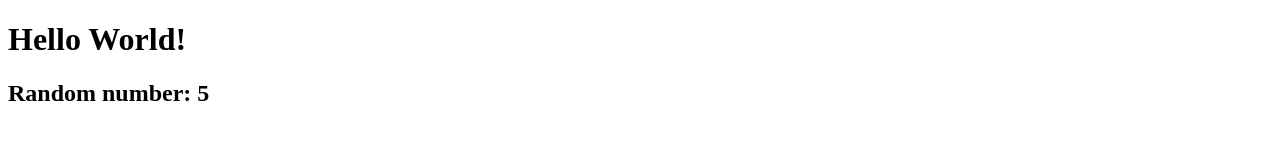
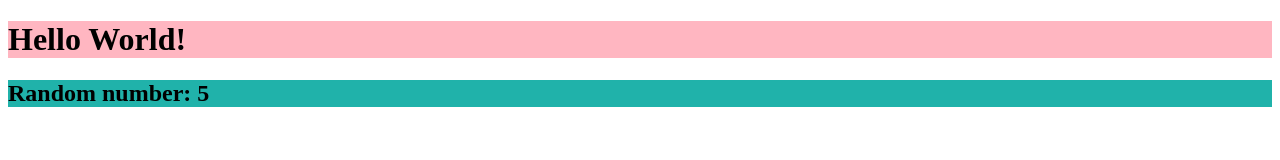
Before and after one commit to bmalvo/Vue_learning, a website: page index.html in a window 1280 px wide. Drawn offline with nearby package versions, Linux system fonts and the light colour scheme.

Commit message:
directives

```diff
--- a/index.html
+++ b/index.html
@@ -4,11 +4,21 @@
     <meta charset="UTF-8">
     <meta name="viewport" content="width=device-width, initial-scale=1.0">
     <title>First page in Vue</title>
+    <style>
+        .pinkBG {
+            background-color: lightpink;
+        }
+        .seagreenBG {
+            background-color: lightseagreen;
+        }
+    </style>
 </head>
 <body>
     <div id="app">
-        <h1>{{message}}</h1>
-        <h2>{{'Random number: ' + Math.ceil(Math.random() * 6 )}}</h2>
+        <h1 v-bind:class="vueClass1">{{message}}</h1>
+        <h2 v-bind:class="vueClass2">
+            {{'Random number: ' + Math.ceil(Math.random() * 6 )}}
+        </h2>
     </div>
 
     <script src="https://unpkg.com/vue@3/dist/vue.global.js"></script>
@@ -18,7 +28,9 @@
   const app = Vue.createApp({
     data() {
       return {
-        message: "Hello World!"
+        message: "Hello World!",
+        vueClass1: 'pinkBG',
+        vueClass2: 'seagreenBG'
       }
     }
   })
```
